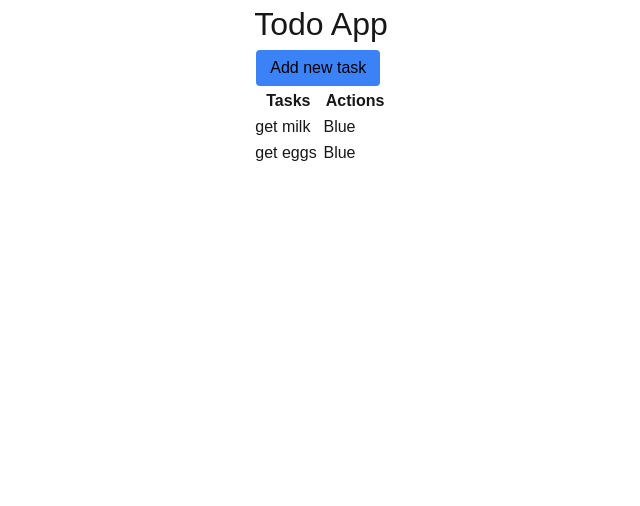
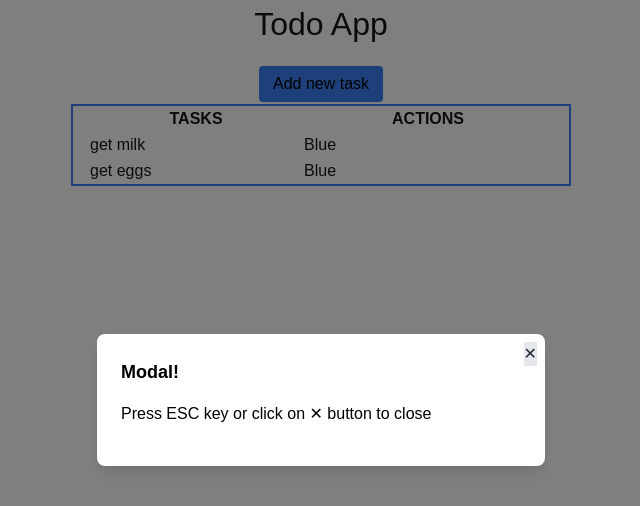
Before and after one commit to mluc404/todo-app, a Next.js app: page / in a window 1280 px wide. Both pictures are taken after a click on the button "Add new task". Shown: the top 506 px of the page, without its empty margins (319-959 px from the left). Built offline with nearby package versions, Linux system fonts and the light colour scheme; data requests are answered from the project's data file.

Commit message:
setup modal to add task

```diff
--- a/app/components/AddTask.tsx
+++ b/app/components/AddTask.tsx
@@ -1,9 +1,18 @@
+"use client";
+import { useState } from "react";
+import { Modal } from "./Modal";
+
 export function AddTask() {
+  const [modalOpen, setModalOpen] = useState<boolean>(false);
   return (
     <div>
-      <button className="w-32 h-10 bg-blue-500 hover:bg-blue-600 text-black border-2 rounded-md border-white">
+      <button
+        onClick={() => setModalOpen(true)}
+        className="w-32 h-10 bg-blue-500 hover:bg-blue-600 text-black border-2 rounded-md border-white"
+      >
         Add new task
       </button>
+      <Modal modalOpen={modalOpen} setModalOpen={setModalOpen} />
     </div>
   );
 }
--- /dev/null
+++ b/app/components/Modal.tsx
@@ -0,0 +1,25 @@
+interface ModalProps {
+  modalOpen: boolean;
+  setModalOpen: (open: boolean) => void;
+}
+
+export function Modal({ modalOpen, setModalOpen }: ModalProps) {
+  if (!modalOpen) return null;
+
+  return (
+    <div className="fixed inset-0 z-50 flex items-center justify-center bg-black/50">
+      <div className="w-full max-w-md mx-4 bg-white rounded-lg shadow-lg text-black">
+        <div className="p-6 relative">
+          <button
+            onClick={() => setModalOpen(false)}
+            className="absolute right-2 top-2 text-gray-800 hover:bg-gray-400 btn btn-circle bg-gray-200 border-none"
+          >
+            ✕
+          </button>
+          <h3 className="font-bold text-lg">Modal!</h3>
+          <p className="py-4">Press ESC key or click on ✕ button to close</p>
+        </div>
+      </div>
+    </div>
+  );
+}
--- /dev/null
+++ b/app/components/Task.tsx
@@ -0,0 +1,14 @@
+import { TaskInterface } from "@/types/task";
+
+interface TaskProps {
+  task: TaskInterface;
+}
+
+export function Task({ task }: TaskProps) {
+  return (
+    <tr key={task.id}>
+      <td>{task.text}</td>
+      <td>Blue</td>
+    </tr>
+  );
+}
--- a/app/components/TodoList.tsx
+++ b/app/components/TodoList.tsx
@@ -1,4 +1,5 @@
 import { TaskInterface } from "@/types/task";
+import { Task } from "./Task";
 
 interface TodoListProps {
   tasks: TaskInterface[];
@@ -6,24 +7,20 @@ interface TodoListProps {
 
 export function TodoList({ tasks }: TodoListProps) {
   return (
-    <div>
+    <div className="container w-[500px] mx-auto px-4 border-2 border-blue-500">
       <table className="table w-full">
         <thead>
           <tr>
-            <th>Tasks</th>
-            <th>Actions</th>
+            <th>TASKS</th>
+            <th>ACTIONS</th>
           </tr>
         </thead>
         <tbody>
           {tasks.map((task) => (
-            <tr key={task.id} className="">
-              <td>{task.text}</td>
-              <td>Blue</td>
-            </tr>
+            <Task key={task.id} task={task} />
           ))}
         </tbody>
       </table>
-      <div></div>
     </div>
   );
 }
--- a/app/globals.css
+++ b/app/globals.css
@@ -18,8 +18,6 @@ body {
   color: var(--foreground);
   background: var(--background);
   font-family: Arial, Helvetica, sans-serif;
-  display: flex;
-  justify-content: center;
 }
 
 @layer base {
--- a/app/page.tsx
+++ b/app/page.tsx
@@ -6,15 +6,26 @@ export default async function Home() {
   const tasks = await getAllTodos();
   console.log(tasks);
   return (
-    <div>
-      <main>
-        <div>
+    // <div>
+    //   <main>
+    //     <div>
+    //       <h1>Todo App</h1>
+    //       <AddTask />
+    //     </div>
+    //     <TodoList tasks={tasks} />
+    //   </main>
+    //   <footer className="row-start-3 flex gap-6 flex-wrap items-center justify-center"></footer>
+    // </div>
+
+    <div className="min-h-screen flex flex-col items-center">
+      <main className="w-full max-w-4xl px-4">
+        <div className="flex flex-col items-center gap-4">
           <h1>Todo App</h1>
           <AddTask />
         </div>
         <TodoList tasks={tasks} />
       </main>
-      <footer className="row-start-3 flex gap-6 flex-wrap items-center justify-center"></footer>
+      <footer className="mt-auto py-4 flex gap-6 flex-wrap items-center justify-center"></footer>
     </div>
   );
 }
--- a/package.json
+++ b/package.json
@@ -10,6 +10,7 @@
     "json-server": "json-server --watch ./data/todos.json --port 3001"
   },
   "dependencies": {
+    "daisyui": "^5.0.37",
     "next": "15.1.8",
     "react": "^19.0.0",
     "react-dom": "^19.0.0"
--- a/tailwind.config.ts
+++ b/tailwind.config.ts
@@ -14,5 +14,5 @@ export default {
       },
     },
   },
-  plugins: [],
+  plugins: [require("daisyui")],
 } satisfies Config;
```
Also changed, not shown: 1 other file (tests, documents, lock files or other folders).
